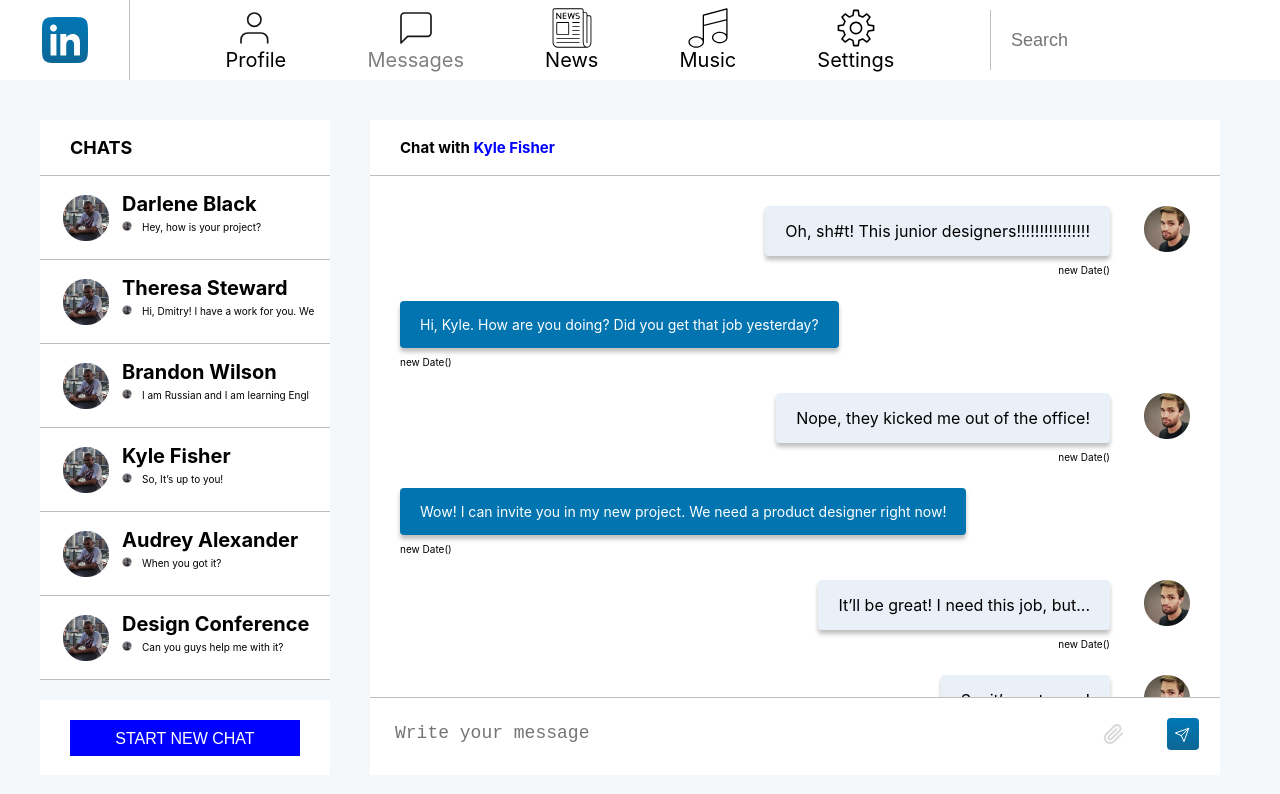
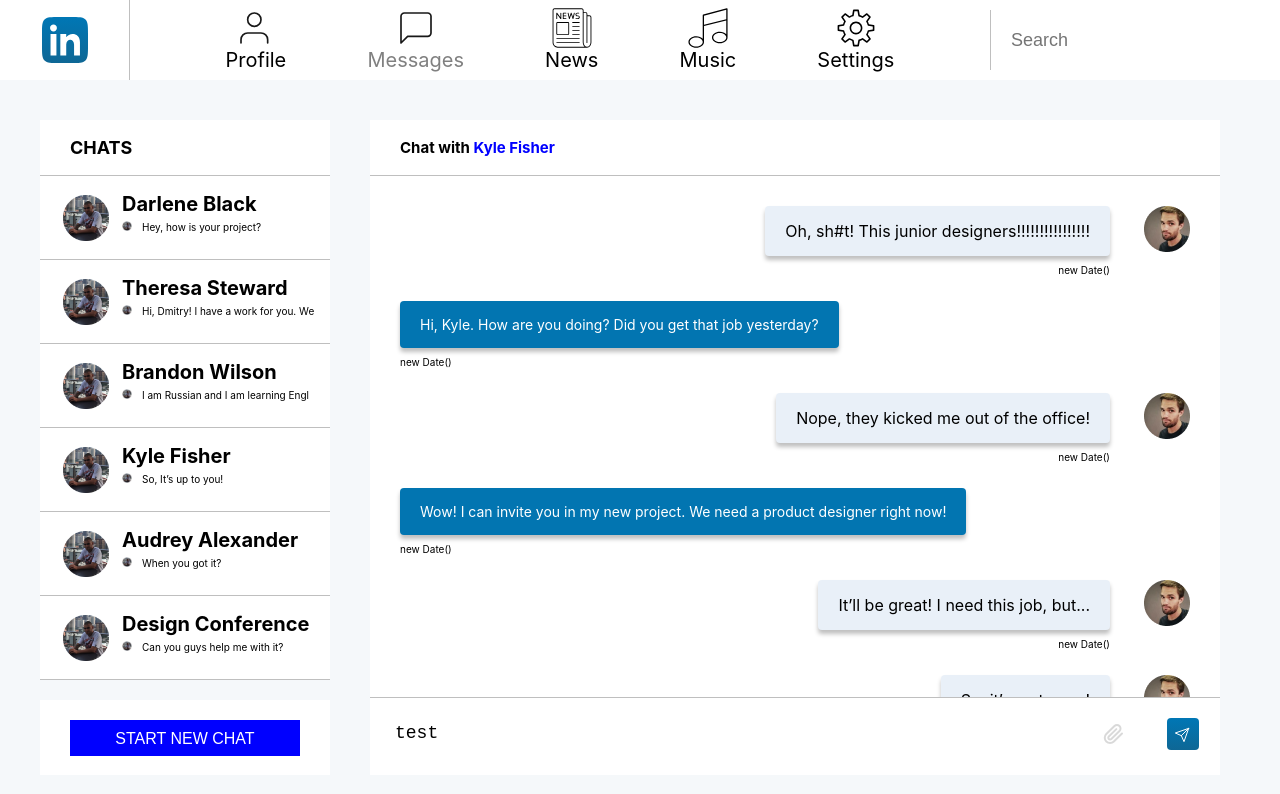
Before and after one commit to EvgeniyGrokholskiy/my-app, a React (Create React App) app: page /chat in a window 1280 px wide. Shown: the top 794 px of the page. Built offline with nearby package versions, Linux system fonts and the light colour scheme.

Commit message:
lesson 34-35

```diff
--- a/src/App.js
+++ b/src/App.js
@@ -6,7 +6,7 @@ import {News} from "./components/news/news";
 import {Music} from "./components/music/music";
 import {Settings} from "./components/settings/settings";
 import {Route, Routes} from "react-router-dom";
-import {sendMessage} from "./redux/state";
+
 
 
 function App(props) {
@@ -16,8 +16,8 @@ function App(props) {
             <Header/>
             <main>
                 <Routes>
-                    <Route path="/profile/*" element={<Profile state={props.state} addPost={props.addPost}/>}/>
-                    <Route path="/chat/*" element={<Chat state={props.state.chatPage} sendMessage={props.sendMessage}/>}/>
+                    <Route path="/profile/*" element={<Profile state={props.state} addPost={props.addPost} setNewMessage={props.setNewMessage}/>}/>
+                    <Route path="/chat/*" element={<Chat state={props.state.chatPage} sendMessage={props.sendMessage} setNewMessageInChat={props.setNewMessageInChat}/>}/>
                     <Route path="/news/*" element={<News/>}/>
                     <Route path="/music/*" element={<Music/>}/>
                     <Route path="/settings/*" element={<Settings/>}/>
--- a/src/components/chat/chat.js
+++ b/src/components/chat/chat.js
@@ -4,7 +4,6 @@ import {ChatSideBar} from "./chatComponents/chatSideBar/chatSideBar";
 import {StartNewChat} from "./chatComponents/startNewChatBtn/startNewChat";
 import {ChatContent} from "./chatComponents/chatContent/chatContent";
 import {SendMessage} from "./chatComponents/sendMessage/sendMessage";
-import {sendMessage} from "../../redux/state";
 
 export const Chat = (props) => {
     return (
@@ -15,7 +14,7 @@ export const Chat = (props) => {
             </div>
             <div className={style.content}>
                 <ChatContent chatMessage={props.state.chatMessageArray} chatName="Kyle Fisher"/>
-                <SendMessage sendMessage={props.sendMessage}/>
+                <SendMessage state={props.state.newMessage} sendMessage={props.sendMessage} setNewMessageInChat={props.setNewMessageInChat}/>
             </div>
         </div>
     );
--- a/src/components/chat/chatComponents/sendMessage/sendMessage.js
+++ b/src/components/chat/chatComponents/sendMessage/sendMessage.js
@@ -10,13 +10,16 @@ export const SendMessage = (props) => {
 
     const sendMessage = () => {
         props.sendMessage(textAreaComponent.current.value);
-        textAreaComponent.current.value = "";
+    }
+
+    const setNewMessage = () => {
+        props.setNewMessageInChat(textAreaComponent.current.value);
     }
 
     return (
         <div className={style.sendMessage}>
-            <textarea ref={textAreaComponent} className={style.messageText}
-                      placeholder={"Write your message"}></textarea>
+            <textarea onChange={setNewMessage} ref={textAreaComponent} className={style.messageText}
+                      placeholder={"Write your message"} value={props.state}/>
             <button className={style.attachBtn}><AttachBtn/></button>
             <button onClick={sendMessage} className={style.sendBtn}><SendBtn/></button>
         </div>
--- a/src/components/profile/Profile.js
+++ b/src/components/profile/Profile.js
@@ -10,8 +10,8 @@ export const Profile = (props) => {
         <div className={style.gridContainer}>
             <div className={style.leftContainer}>
                 <ProfileData/>
-                <NewPost callback = {props.addPost}/>
-                <Wall state={props.state.profile.wallMessageArray}/>
+                <NewPost callback={props.addPost} state={props.state.profile} setNewMessage={props.setNewMessage}/>
+                <Wall state={props.state.profile}/>
             </div>
             <div className={style.rightContainer}>
                 <FriendsList state={props.state.friendsList}/>
--- a/src/components/profile/profileComponents/new_post/new_post.js
+++ b/src/components/profile/profileComponents/new_post/new_post.js
@@ -1,7 +1,6 @@
 import React, {createRef} from "react";
 import style from "./new_post.module.css";
 import {ReactComponent as SendIcon} from "./img/send_icon.svg";
-//import {add} from "../../../../redux/state";
 
 export const NewPost = (props) => {
 
@@ -10,14 +9,17 @@ export const NewPost = (props) => {
 
     const addPost = () => {
         let newMessage = textAreaComponent.current.value;
-        textAreaComponent.current.value = '';
         props.callback(newMessage);
+    }
+
+    const setNewMessage = () => {
+        props.setNewMessage(textAreaComponent.current.value);
     }
 
     return (
         <div className={style.wrapper}>
             <p className={style.header}>NEW POST</p>
-            <textarea ref={textAreaComponent} className={style.textArea} placeholder={"What’s on your mind?"}/>
+            <textarea onChange={setNewMessage} ref={textAreaComponent} className={style.textArea} placeholder={"What’s on your mind?"} value={props.state.newMessage}/>
             <button onClick={addPost} className={style.button}><SendIcon className={style.svg}/></button>
         </div>
     )
--- a/src/components/profile/profileComponents/wall/wall.js
+++ b/src/components/profile/profileComponents/wall/wall.js
@@ -3,9 +3,8 @@ import style from './wall.module.css';
 import {PostOnWall} from "./wallComponents/postOnWall/postOnWall";
 
 export const Wall = (props) => {
-
-    let postsToRender = props.state.map(post => {
-        return <PostOnWall key={post.id} message={post.message} likeCount={post.likeCount}/>
+    let postsToRender = props.state.wallMessageArray.map(post => {
+        return <PostOnWall key={post.id} message={post.message} likeCount={post.likeCount} newMessage={post.newMessage}/>
     });
 
     return (
--- a/src/index.js
+++ b/src/index.js
@@ -1,11 +1,36 @@
+import React from 'react';
+import ReactDOM from 'react-dom';
+import './index.css';
+import state, {
+    addMessageOnWall,
+    sendMessage,
+    setNewMessageInChat,
+    setNewMessageOnWall,
+    subscriber
+} from "./redux/state";
+import App from './App';
+import {BrowserRouter} from "react-router-dom";
+import reportWebVitals from './reportWebVitals';
 
+export function rerender() {
 
-import {rerender} from "./render";
+    ReactDOM.render(
+        <React.StrictMode>
+            <BrowserRouter>
+                <App state={state} addPost={addMessageOnWall} sendMessage={sendMessage}
+                                    setNewMessage={setNewMessageOnWall}
+                                    setNewMessageInChat={setNewMessageInChat}/>
+            </BrowserRouter>
+        </React.StrictMode>,
+        document.getElementById('root')
+    );
+}
 
 rerender();
 
+subscriber(rerender);
 
 // If you want to start measuring performance in your app, pass a function
 // to log results (for example: reportWebVitals(console.log))
 // or send to an analytics endpoint. Learn more: https://bit.ly/CRA-vitals
-// reportWebVitals();
+reportWebVitals();
--- a/src/redux/state.js
+++ b/src/redux/state.js
@@ -1,8 +1,16 @@
-import {rerender} from "../render";
+let rerender = () => {
+
+}
+
+export const subscriber = (observer) => {
+    rerender = observer;
+}
+
 
 let state = {
 
     chatPage: {
+        newMessage: 'test',
         chatsList: [
             {name: 'Darlene Black', id: '1', lastMessage: 'Hey, how is your project?',},
             {name: 'Theresa Steward', id: '2', lastMessage: 'Hi, Dmitry! I have a work for you. We',},
@@ -27,6 +35,7 @@ let state = {
     },
 
     profile: {
+        newMessage: '',
         wallMessageArray: [
             {message: "How’s your day going, guys?", likeCount: "10", id: "1"},
             {
@@ -68,7 +77,21 @@ let state = {
     },
 }
 
+export const setNewMessageOnWall = (message) => {
+    state.profile.newMessage = message;
+    rerender();
+};
+
+export const setNewMessageInChat = (message) => {
+    state.chatPage.newMessage = message;
+    rerender();
+}
+
+const isEmptyMessage = (message) => (message === '' || message === undefined);
+
 export function addMessageOnWall(message) {
+
+    if (isEmptyMessage(message)) return
 
     let id = state.profile.wallMessageArray.length + 1;
     let messageObj = {
@@ -78,11 +101,14 @@ export function addMessageOnWall(message) {
     };
 
     state.profile.wallMessageArray.push(messageObj);
+    state.profile.newMessage = ''
     rerender(state);
 }
 
 
 export function sendMessage(message) {
+
+    if (isEmptyMessage(message)) return
 
     let id = state.chatPage.chatMessageArray.length + 1;
     let messageObj = {
@@ -92,6 +118,7 @@ export function sendMessage(message) {
     };
 
     state.chatPage.chatMessageArray.push(messageObj);
+    state.chatPage.newMessage = ''
     rerender(state);
 }
 
--- a/src/render.js
+++ /dev/null
@@ -1,18 +0,0 @@
-import React from 'react';
-import ReactDOM from 'react-dom';
-import './index.css';
-import state, {addMessageOnWall, sendMessage} from "./redux/state";
-import App from './App';
-import {BrowserRouter} from "react-router-dom";
-//import reportWebVitals from './reportWebVitals';
-
-export function rerender () {
-    ReactDOM.render(
-        <React.StrictMode>
-            <BrowserRouter>
-                <App state={state} addPost={addMessageOnWall} sendMessage={sendMessage} />
-            </BrowserRouter>
-        </React.StrictMode>,
-        document.getElementById('root')
-    );
-}
```
